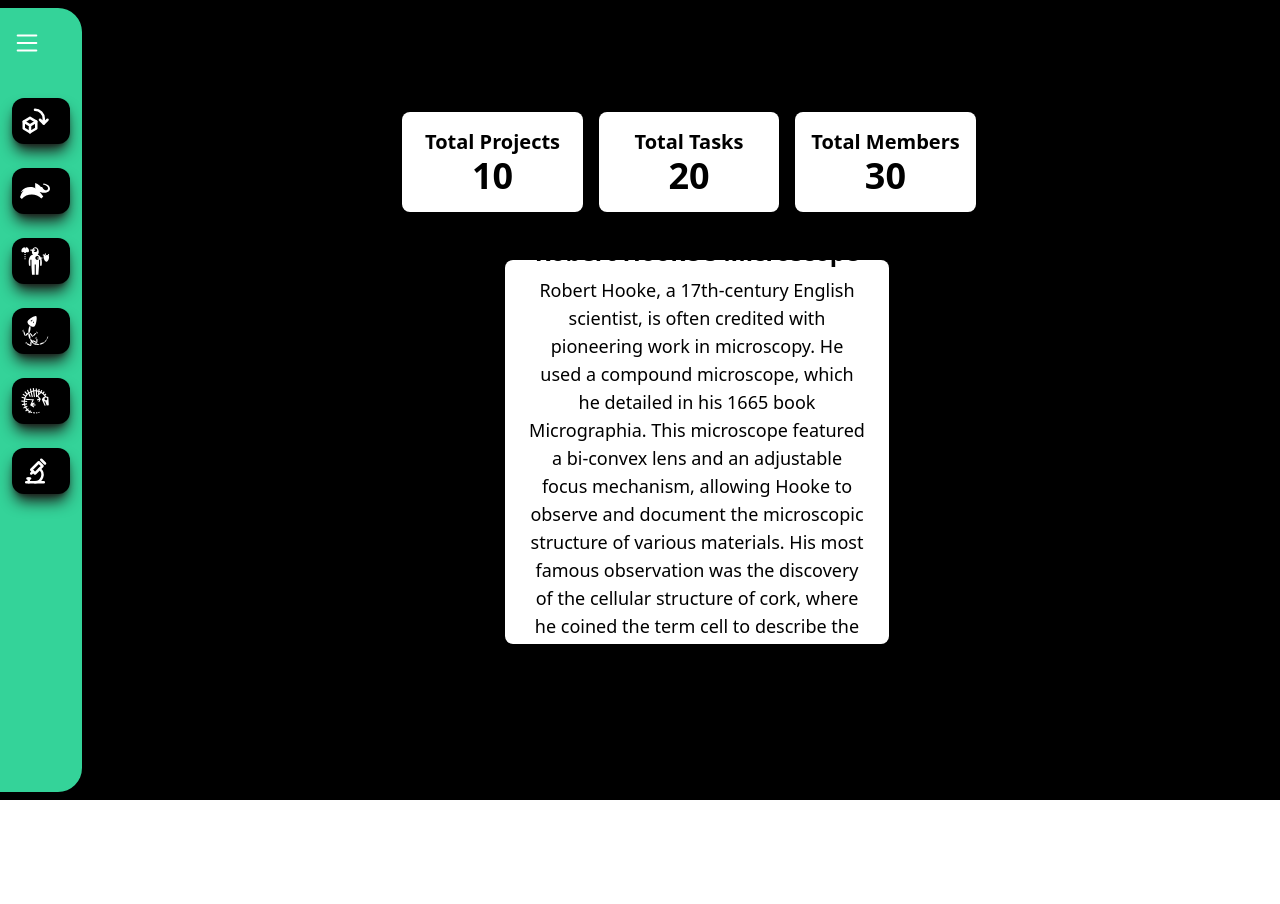
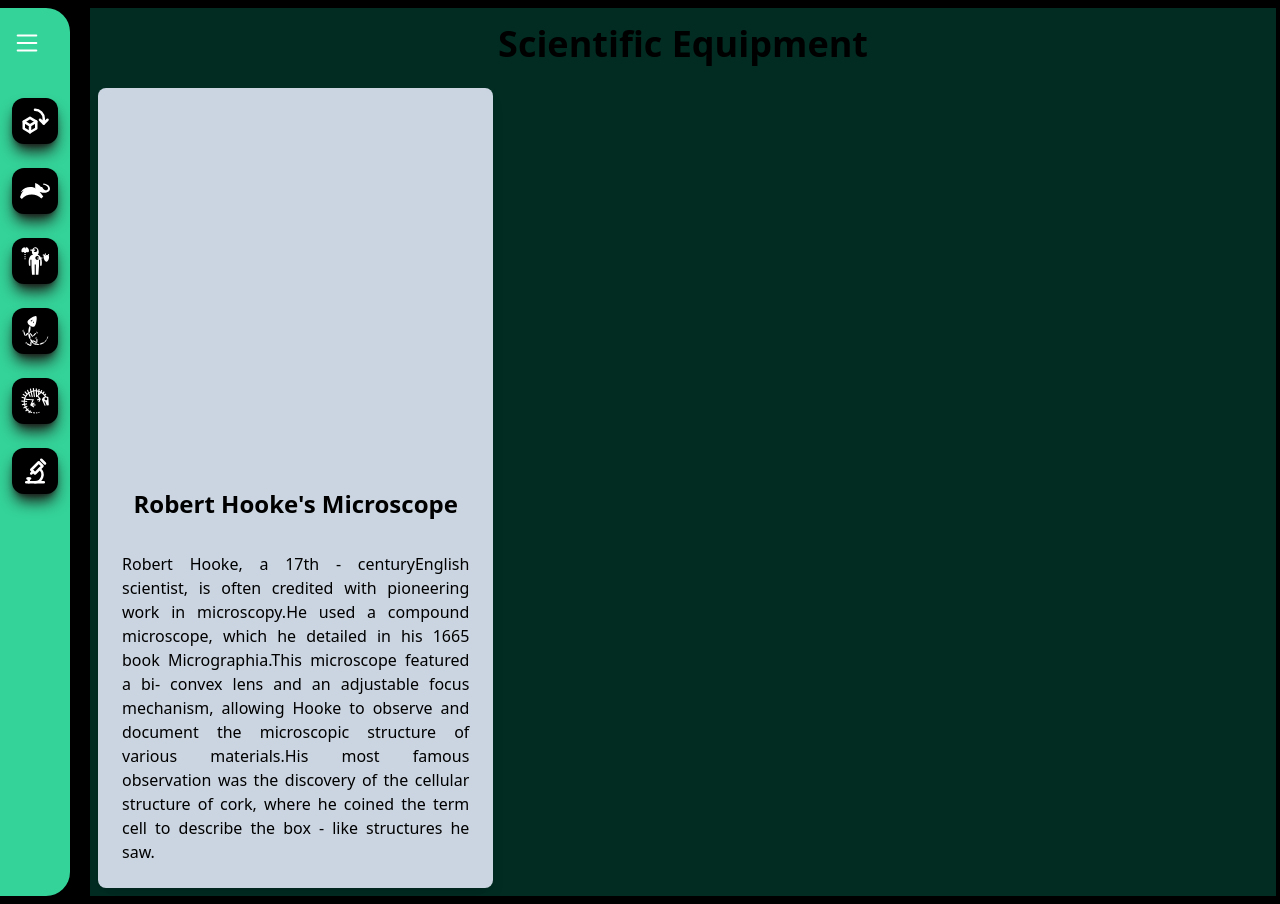
Before and after one commit to IncompleteAtom786/hci-project, a React (Vite) app: page /anatomy in a window 1280 px wide. Before the commit the page ends 800 px from the top, so only its background shows below. Built offline with nearby package versions, Linux system fonts and the light colour scheme.

Commit message:
configuration changes

```diff
--- /dev/null
+++ b/src/Components/ModelCard.jsx
@@ -0,0 +1,14 @@
+/* eslint-disable react/prop-types */
+export default function ModelCard({src, info}){
+
+    return <>
+            <div className="bg-slate-300 rounded-lg shadow-lg min-h-max w-1/3 justify-start flex flex-col m-2">
+            <model-viewer style={{ height: "400px" , width: "100%"}} src={src} alt="A 3D model" auto-rotate camera-controls></model-viewer>
+
+                <h2 className="text-2xl font-bold">Robert Hooke&apos;s Microscope</h2>
+                <p className="mt-2 p-6 text-md text-justify">
+                    {info}
+                </p>
+            </div>
+    </>
+}
--- a/src/Components/SideBar.jsx
+++ b/src/Components/SideBar.jsx
@@ -61,7 +61,7 @@ export default function SideBar()
                     {WebPages.map((page) => (
                         <Link to={page.link}>
                             <li className={`shadow-lg shadow-stone-900 font-bold text-white bg-black border-white cursor-pointer flex flex-row rounded-xl min-w-max h-fit ml-0 mb-6 p-2 justify-start content-center`}>
-                                <div className={`text-3xl pr-3 `}>{page.icon}</div>
+                                <div className={`text-3xl ${open && "pr-3"}`}>{page.icon}</div>
                                 {open && <div className={`text-md content-center`}>{page.title}</div>}
                             </li>
                         </Link>
--- a/src/Pages/Anatomy.jsx
+++ b/src/Pages/Anatomy.jsx
@@ -1,31 +1,19 @@
+import ModelCard from "../Components/ModelCard";
+import models from "../hooks/AnatomyModels";
+
+
 export default function Anatomy() {
+    const anantomyModels = models;
     return (
-        <div className="min-h-full w-full flex flex-col gap-4 items-center">
+        <div className="w-full bg-emerald-950 min-h-full">
             <h1 className="text-4xl font-bold p-4">Scientific Equipment</h1>
-            <div className="grid grid-cols-3 gap-4 p-4">
-                <div className="bg-white p-4 rounded-lg shadow-lg">
-                    <h2 className="text-xl font-bold">Total Projects</h2>
-                    <p className="text-4xl font-bold">10</p>
-                </div>
-                <div className="bg-white p-4 rounded-lg shadow-lg">
-                    <h2 className="text-xl font-bold">Total Tasks</h2>
-                    <p className="text-4xl font-bold">20</p>
-                </div>
-                <div className="bg-white p-4 rounded-lg shadow-lg">
-                    <h2 className="text-xl font-bold">Total Members</h2>
-                    <p className="text-4xl font-bold">30</p>
-                </div>
-            </div>
-            <div className="flex gap-4 p-4 h-12">
-                <model-viewer style={{ height: "400px" }} src="models/robert_hookes_microscope.glb" alt="A 3D model" auto-rotate camera-controls></model-viewer>
-                <div className="bg-white p-6 rounded-lg shadow-lg h-96 w-96 flex flex-col justify-center">
-                    <h2 className="text-2xl font-bold">Robert Hooke&apos;s Microscope</h2>
-                    <p className="mt-2 text-lg">
-                        Robert Hooke, a 17th-century
-                        English scientist, is often credited with pioneering work in microscopy. He used a compound microscope, which he detailed in his 1665 book Micrographia. This microscope featured a bi-convex lens and an adjustable focus mechanism, allowing Hooke to observe and document the microscopic structure of various materials. His most famous observation was the discovery of the cellular structure of cork, where he coined the term cell to describe the box-like structures he saw.
-                    </p>
-                </div>
-            </div>
+            {anantomyModels.map((model) => {
+                return <ModelCard
+                key={model.id}
+                src={model.src}
+                info={model.info}
+                />
+            })}
         </div>
     )
 }
--- /dev/null
+++ b/src/hooks/AnatomyModels.js
@@ -0,0 +1,9 @@
+const models = [
+    {
+        id:  1,
+        src: "models/robert_hookes_microscope.glb",
+        info: "Robert Hooke, a 17th - centuryEnglish scientist, is often credited with pioneering work in microscopy.He used a compound microscope, which he detailed in his 1665 book Micrographia.This microscope featured a bi- convex lens and an adjustable focus mechanism, allowing Hooke to observe and document the microscopic structure of various materials.His most famous observation was the discovery of the cellular structure of cork, where he coined the term cell to describe the box - like structures he saw."
+    }
+]
+
+export default models;
--- a/src/hooks/useModel.js
+++ b/src/hooks/useModel.js
@@ -1,4 +1,4 @@
-// src/hooks/useModel.js
+
 export const useModel = (modelKey) => {
   const fetchModel = async () => {
     try {
```
